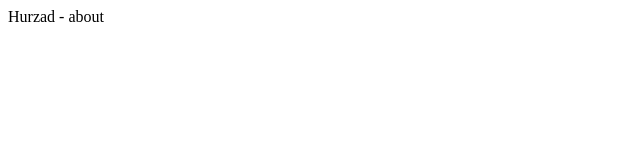
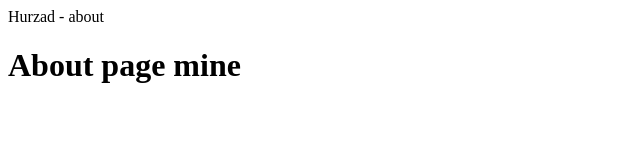
Before and after one commit to AytajGahramanova/jewlfy-group-3, a plain HTML site: page about.html in a window 1280 px wide. Shown: the whole page, without its empty margins (0-640 px from the left). Drawn offline with Linux system fonts and the light colour scheme.

Commit message:
i write heading tag for about page

```diff
--- a/about.html
+++ b/about.html
@@ -1,12 +1,17 @@
 <!DOCTYPE html>
 <html lang="en">
+
 <head>
     <meta charset="UTF-8">
     <meta name="viewport" content="width=device-width, initial-scale=1.0">
     <title>Document</title>
     <link rel="stylesheet" href="assets/style.css">
 </head>
+
 <body>
     Hurzad - about
+
+    <h1>About page mine</h1>
 </body>
+
 </html>
```
